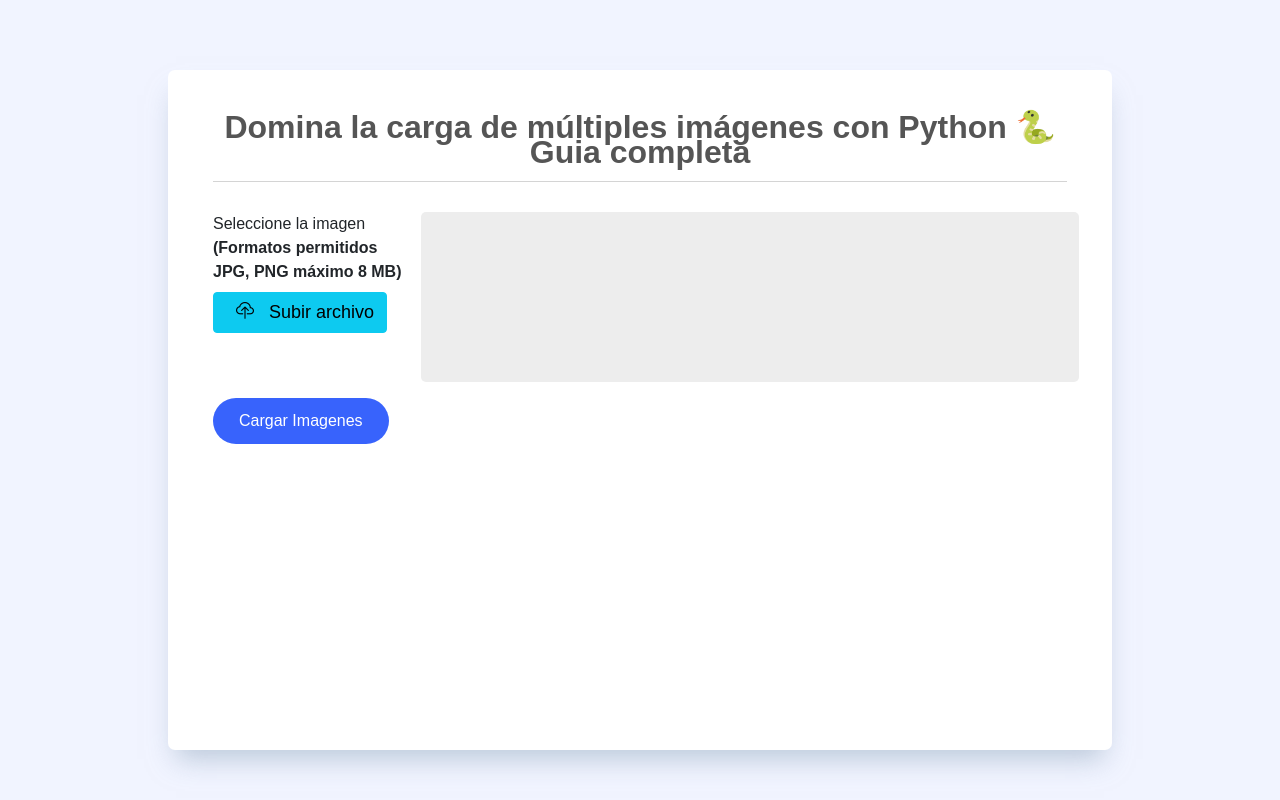
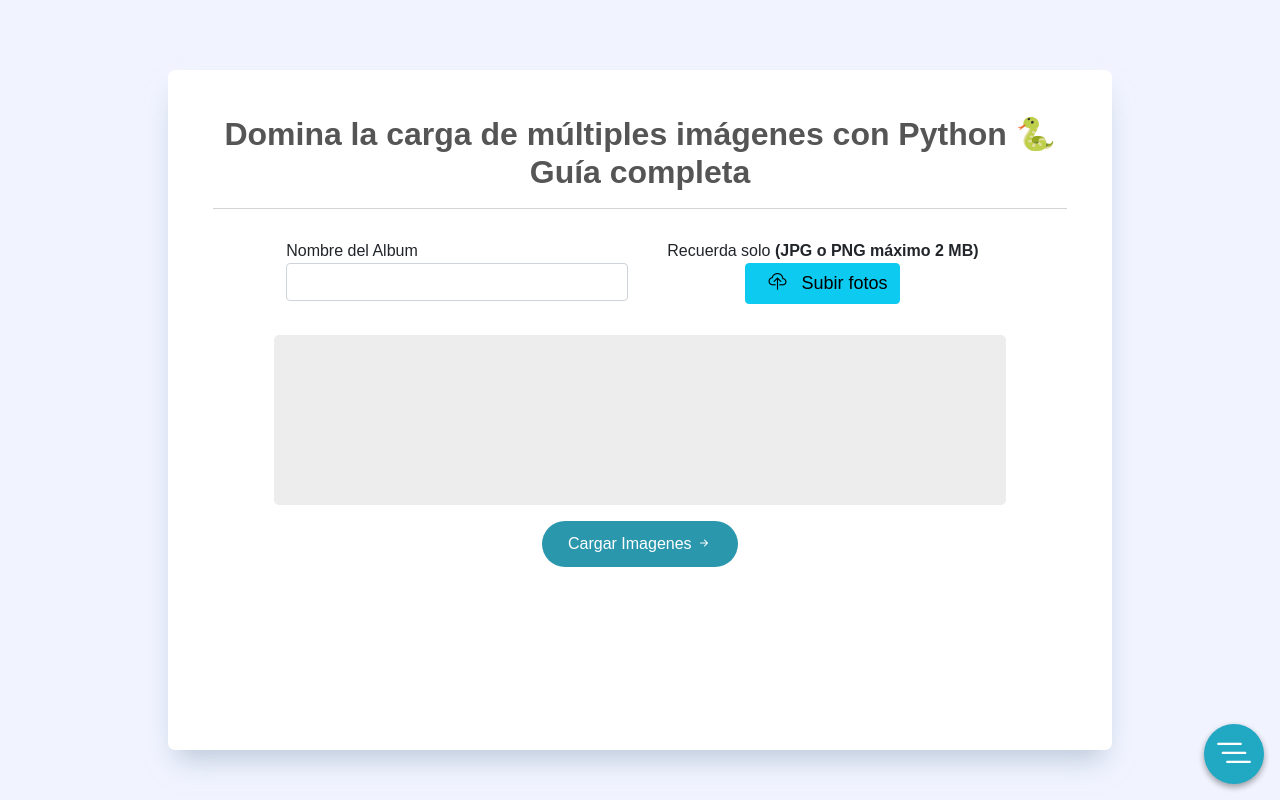
Before and after one commit to urian121/cargar-multiples-imagenes-con-Python-Guia-completa, a Flask app: page / in a window 1280 px wide. Run offline with Flask 3, Linux system fonts and the light colour scheme; some libraries are stand-ins or nearby versions.

Commit message:
funciona la caga de fotos

```diff
--- a/app.py
+++ b/app.py
@@ -1,44 +1,9 @@
 # Importando la clase Flask de flask y algunos paquetes.
-from flask import Flask, redirect, render_template, url_for
-from funciones import *
+from flask import Flask
 
 # Declarando nombre de la aplicación e inicializando,
 # crear la aplicación Flask
 # Creamos una app instanciando la clase Flask (automáticamente el nombre de la app)
 app = Flask(__name__)
 application = app
-app.secret_key = '97110c78ae51a45af397be6534caef90ebb9b1dcb3380af008f90b23a5d1616bf19bc29098105da20fe'
-
-
-# Definiendo un decorador
-@app.route('/')
-# Definiendo una función llamada inicio
-def inicio():
-    # Retornando una vista sin parametros
-    return render_template('index.html')
-
-
-@app.route('/procesar-formulario', methods=['POST'])
-def processForm():
-    # print(f"Data request: {request.form}")
-    album_foto = request.form['album_foto']
-    if request.files:
-        file = request.files
-        resultado = procesar_formulario(album_foto, file)
-
-
-@app.errorhandler(404)
-def not_found(error):
-    return redirect(url_for('inicio'))
-
-
-@app.errorhandler(500)
-def server_error(error):
-    return redirect(url_for('inicio'))
-
-
-# Ejecutando el objeto Flask
-# Condicional de que si la aplicación ejecutada se coincide al nombre de la aplicación
-if __name__ == '__main__':
-    # Método que indica la app, con la dirección, puerto y mode de argumento(debug)
-    app.run(debug=True, port=5600)
+app.secret_key = '97110c78ae51a45af3e6534caef90ebb9b1dcb3380af008f90b23a5d1616bf19bc29098105da20fe'
--- /dev/null
+++ b/routers/routes.py
@@ -0,0 +1,38 @@
+# Instanciam¿ndo mi aplicación
+from app import app
+# Importando de la clase flask algunos paquetes
+from flask import render_template, request, redirect, url_for, jsonify
+
+# Importando todas mis funciones
+from funciones.funciones import *
+
+
+# Definiendo un decorador
+@app.route('/')
+# Definiendo una función llamada inicio
+def inicio():
+    # Retornando una vista sin parametros
+    return render_template('index.html')
+
+
+@app.route('/procesar-formulario-album', methods=['POST'])
+def processForm():
+    print(f"Data request: {request.form}")
+    album_foto = request.form['album_foto']
+    if request.files:
+        file = request.files
+        resultado = procesar_formulario(album_foto, file)
+        if (resultado == 1):
+            return jsonify({'status_server': 1, 'mensaje': 'El Album fue creado correctamente.', 'status_mensaje': 'success'})
+        else:
+            return jsonify({'status_server': 0, 'mensaje': 'Ocurrio un error al crear el Album', 'status_mensaje': 'error'})
+
+
+@app.errorhandler(404)
+def not_found(error):
+    return redirect(url_for('inicio'))
+
+
+@app.errorhandler(500)
+def server_error(error):
+    return redirect(url_for('inicio'))
--- a/static/css/home.css
+++ b/static/css/home.css
@@ -1,14 +1,6 @@
 @import url("https://fonts.googleapis.com/css2?family=Mulish:wght@400;600;700;900");
-
-* {
-  margin: 0;
-  padding: 0;
-  box-sizing: border-box;
-}
-
 .wrapper {
   min-height: 100vh;
-  min-width: 100vw;
   display: flex;
   justify-content: space-evenly;
   flex-wrap: wrap;
@@ -20,7 +12,7 @@
     margin: 0 auto;
     padding: 13px 26px;
     line-height: 20px;
-    background: #3863fc;
+    background: #2b97ad;
     color: #ffffff;
     border-radius: 50px;
     outline: none;
@@ -44,7 +36,6 @@
     .content-title {
       color: #555;
       margin-bottom: 30px;
-      line-height: 25px;
       font-weight: 700;
     }
   }
@@ -55,3 +46,31 @@
   padding: 10px;
   border-radius: 5px;
 }
+
+/*Boton flotante */
+.botonFlotante {
+  width: 60px;
+  height: 60px;
+  border-radius: 100%;
+  background: #21a8c3;
+  right: 0;
+  bottom: 0;
+  position: absolute;
+  margin-right: 16px;
+  margin-bottom: 16px;
+  border: none;
+  outline: none;
+  color: #fff;
+  font-size: 36px;
+  box-shadow: 0 3px 6px rgba(0, 0, 0, 0.16), 0 3px 6px rgba(0, 0, 0, 0.23);
+  transition: 0.3s;
+}
+span {
+  transition: 0.5s;
+}
+.botonFlotante:hover span {
+  transform: rotate(360deg);
+}
+.botonFlotante:active {
+  transform: scale(1.4);
+}
--- a/static/js/process_file.js
+++ b/static/js/process_file.js
@@ -1,6 +1,6 @@
 let arrayImagen = [];
 let fileCounter = 1; // Nuevo contador para generar id y name
-const maxSizeInBytes = 10 * 1024 * 1024;
+const maxSizeInBytes = 2 * 1024 * 1024; //Maximo 2 MB
 const output = document.querySelector("output");
 const mensajeError = document.querySelector(".mensaje");
 
@@ -28,7 +28,7 @@
     }
     if (file[0].size > maxSizeInBytes) {
       mensajeError.innerText =
-        "El tamaño máximo permitido para cada imagen es de 8 MB.";
+        "El tamaño máximo permitido para cada imagen es de 2 MB.";
       mensajeError.style.display = "block";
       return;
     }
@@ -102,6 +102,7 @@
 }
 
 function recalculateTotalFileSize() {
+  let btn_send = document.querySelector(".btn_send");
   let totalSize = 0;
   arrayImagen.forEach((image) => {
     totalSize += image.size;
@@ -110,10 +111,15 @@
   const totalSizeInMB = totalSize / (1024 * 1024);
   if (totalSizeInMB > maxSizeInMB) {
     mensajeError.innerText =
-      "El tamaño total de las imágenes supera el límite de 8 MB.";
+      "El tamaño total de las imágenes supera el límite de 2 MB.";
     mensajeError.style.display = "block";
+    btn_send.style.backgroundColor = "#c1c1c1";
+
+    btn_send.disabled = true;
   } else {
     mensajeError.style.display = "none";
+    btn_send.style.backgroundColor = "";
+    btn_send.removeAttribute("disabled");
   }
 }
 
--- a/static/js/process_form.js
+++ b/static/js/process_form.js
@@ -1,11 +1,18 @@
-const form = document.querySelector("#mi_form");
+const form = document.querySelector("form[name='mi_form']");
 if (form) {
   form.addEventListener("submit", async (event) => {
     // evita que el formulario se envíe de forma predeterminada, recargando la web
     event.preventDefault();
 
-    document.querySelector("#btn_send_consig").setAttribute("disabled", true);
+    let respuesta_valida = true;
+    if (!validar_archivo()) {
+      respuesta_valida = false;
+    }
 
+    console.log(respuesta_valida);
+    if (respuesta_valida) {
+      document.querySelector(".btn_send").setAttribute("disabled", true);
+      console.log("entreee");
       // crea un objeto FormData con los datos del formulario
       const formData = new FormData(form);
 
@@ -20,8 +27,7 @@
       /**
        * Recorriendo toda la informacion que esta llegando desde el formulario
        */
-
-    //console.log(formData);
+      /*
       for (const [key, value] of formData.entries()) {
         if (value instanceof File) {
           console.log(`${key}: ${value.name}`);
@@ -29,23 +35,27 @@
           console.log(`${key}: ${value}`);
         }
       }
+      */
 
       try {
-      const response = await axios.post("/procesar-formulario", formData); // envía los datos del formulario al servidor
+        // envía los datos del formulario al servidor
+        const response = await axios.post(
+          "/procesar-formulario-album",
+          formData
+        );
 
         if (!response.status) {
           console.log(`HTTP error! status: ${response.status} 😭`);
         }
+        console.log(response.data);
 
         // procesa la respuesta del servidor
         if (response.status === 200) {
-        // console.log(response.data);
           if (response.data.status_server == 1) {
             alert(response.data.mensaje);
+            window.location.href = "/";
           } else {
-          document
-            .querySelector("#btn_send_consig")
-            .removeAttribute("disabled");
+            document.querySelector(".btn_send").removeAttribute("disabled");
             alert(response.data.mensaje);
             return;
           }
@@ -55,5 +65,43 @@
       } catch (error) {
         console.log("Hubo un error al enviar los datos.");
       }
+    }
   });
 }
+
+/**
+ * Validar si existe archivo (foto) adjunto
+ */
+const validar_archivo = () => {
+  let inputs_file = document.querySelectorAll("#fileInputs input[type='file']");
+  // Filtrar los input para excluir aquellos con name="archivo_0"
+  let inputs = Array.from(inputs_file).filter((input) => {
+    return input.name !== "archivo_0";
+  });
+
+  let valido = false; // Suponemos que no hay archivos cargados inicialmente
+  for (let i = 0; i < inputs.length; i++) {
+    if (inputs.length) {
+      // Si se encuentra al menos un archivo cargado, marcamos como válido y salimos del bucle
+      valido = true;
+      break;
+    }
+  }
+  if (!valido) {
+    const div_msj = document.querySelector(".mensaje");
+    console.log(div_msj);
+    if (div_msj) {
+      // Eliminar todos los elementos hijos del div
+      while (div_msj.firstChild) {
+        div_msj.removeChild(div_msj.firstChild);
+      }
+      div_msj.style.display = "block";
+      div_msj.innerHTML = "Deber cargar mínimo una foto 😭";
+
+      setTimeout(() => {
+        div_msj.style.display = "none";
+      }, 1000);
+    }
+  }
+  return valido;
+};
--- a/templates/index.html
+++ b/templates/index.html
@@ -3,7 +3,7 @@
   <head>
     <meta charset="UTF-8" />
     <meta name="viewport" content="width=device-width, initial-scale=1.0" />
-    <title>Subir multiples imagenes con PHP</title>
+    <title>Cargar de múltiples imágenes con Python 🐍 Guía completa</title>
     <link
       rel="shortcut icon"
       href="{{url_for('static', filename ='imgs/favicon.ico')}}"
@@ -16,6 +16,9 @@
       rel="stylesheet"
       integrity="sha384-EVSTQN3/azprG1Anm3QDgpJLIm9Nao0Yz1ztcQTwFspd3yD65VohhpuuCOmLASjC"
       crossorigin="anonymous" />
+    <link
+      rel="stylesheet"
+      href="https://cdn.jsdelivr.net/npm/bootstrap-icons@1.10.5/font/bootstrap-icons.css" />
 
     <link
       rel="stylesheet"
@@ -28,50 +31,74 @@
     <div class="wrapper">
       <div class="content_home">
         <h2 class="content-title text-center">
-          Domina la carga de múltiples imágenes con Python 🐍 Guia completa
+          Domina la carga de múltiples imágenes con Python 🐍 Guía completa
           <hr />
         </h2>
 
         <form
           name="mi_form"
           class="mb-5"
-          action="process_images.php"
+          action="/procesar-formulario-album"
           method="POST"
+          autocomplete="off"
           enctype="multipart/form-data">
-          <div class="row">
-            <div class="col-md-3 mb-3">
-              <label for="archivo" class="form-label">
-                Seleccione la imagen
-                <strong>(Formatos permitidos JPG, PNG máximo 8 MB)</strong>
+          <div class="row justify-content-md-center mb-4">
+            <div class="col-md-5">
+              <label for="album_foto">Nombre del Album</label>
+              <input
+                type="text"
+                class="form-control"
+                name="album_foto"
+                id="album_foto"
+                autocomplete="off"
+                required />
+            </div>
+            <div class="col-md-5 text-center">
+              <label for="archivo">
+                Recuerda solo <strong> (JPG o PNG máximo 2 MB)</strong>
               </label>
               <div id="fileInputs">
                 <button class="btn btn-info" style="font-size: 18px">
                   <i class="bi bi-cloud-upload" style="padding: 0px 10px"></i>
-                  Subir archivo
+                  Subir fotos
                 </button>
                 <input type="file" name="archivo_0" accept="image/*" />
               </div>
             </div>
+          </div>
 
-            <div class="col-md-9 mb-3 grid_imgs">
+          <div class="row justify-content-md-center">
+            <div class="col-md-10 mb-3 grid_imgs">
               <output></output>
               <div
                 style="display: none"
                 class="mensaje alert alert-danger text-center mt-2"
-                role="alert"
-                style="display: none"></div>
+                role="alert"></div>
             </div>
           </div>
-
-          <div class="col-md-8 mb-3">
-            <button type="submit" name="submit" class="button">
-              Cargar Imagenes
-            </button>
+          <div class="row justify-content-md-center">
+            <div class="col-md-10 text-center mb-3">
+              <button type="submit" name="submit" class="button btn_send">
+                Cargar Imagenes
+                <i class="bi bi-arrow-right-short"></i>
+              </button>
+            </div>
           </div>
         </form>
       </div>
     </div>
 
+    <button class="botonFlotante">
+      <span>
+        <i class="bi bi-list-nested"></i>
+      </span>
+    </button>
+
+    <script
+      src="https://cdnjs.cloudflare.com/ajax/libs/axios/1.4.0/axios.min.js"
+      integrity="sha512-uMtXmF28A2Ab/JJO2t/vYhlaa/3ahUOgj1Zf27M5rOo8/+fcTUVH0/E0ll68njmjrLqOBjXM3V9NiPFL5ywWPQ=="
+      crossorigin="anonymous"
+      referrerpolicy="no-referrer"></script>
     <script src="{{ url_for('static', filename='js/process_form.js') }}"></script>
     <script src="{{ url_for('static', filename='js/process_file.js') }}"></script>
   </body>
```
Also changed, not shown: funciones.py (deleted, +0 -102 lines), funciones/funciones.py (added, +99 -0 lines), run.py (added, +12 -0 lines), static/upload_fotos/album_1/a4bc7151bd484a3285ebe4033064fc1d3cb81c5394b643f59e4259ce1b97ea7d.jpg (added), static/upload_fotos/album_1/abad4efce78744bbaf2a3d7bc0fde7bb68307c9a7d69454ea1a75741c89a805d.jpg (added), static/upload_fotos/album_1/c36e5e3c40ef4ee28048495c58d9e4bf315fabf948694653a9ffedacbf3e15df.jpg (added), static/upload_fotos/album_2/8c14463c80d8472abf727b330cb414a61e5d49bd4019497397d295616ec4f6ba.jpg (added), static/upload_fotos/album_3/021d8b93304a4fa3a807c2c61ec1a1d3b121cda295e84fd0b640603cf437dda3.png (added), static/upload_fotos/album_3/fe90a17096f9427abc2bdf18748073c17492911f1bb2497a869ecd9be253fc2f.png (added), static/upload_fotos/album_4/9cc1bd153e0b4e719de6f22aa7df7186ece1f66efa7f4fa49033f3fed5bf4bcc.png (added). Lines whose indentation alone changed are shown as unchanged.
